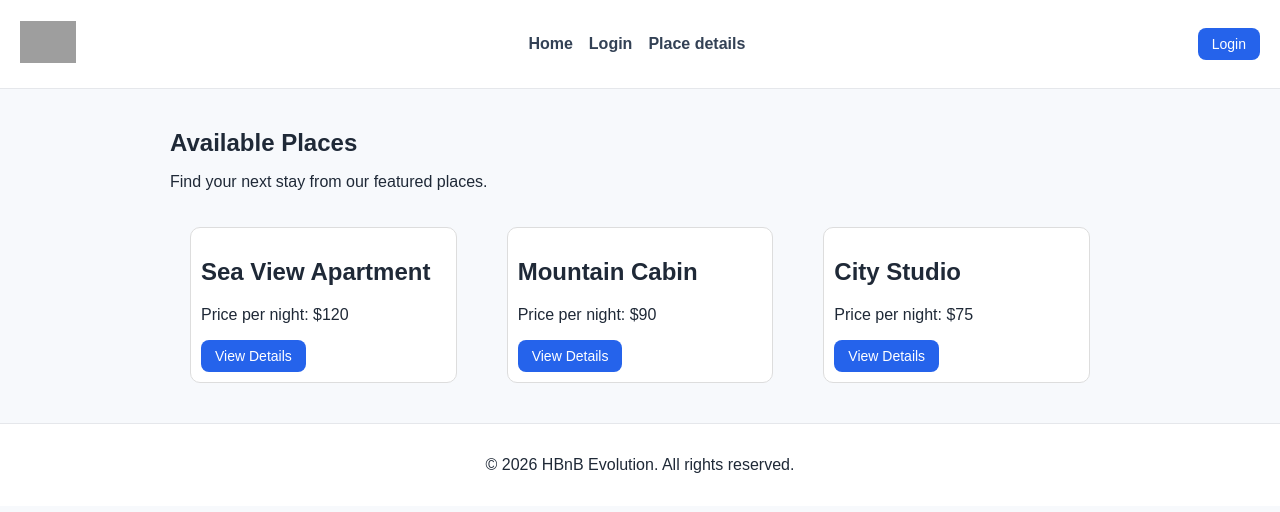
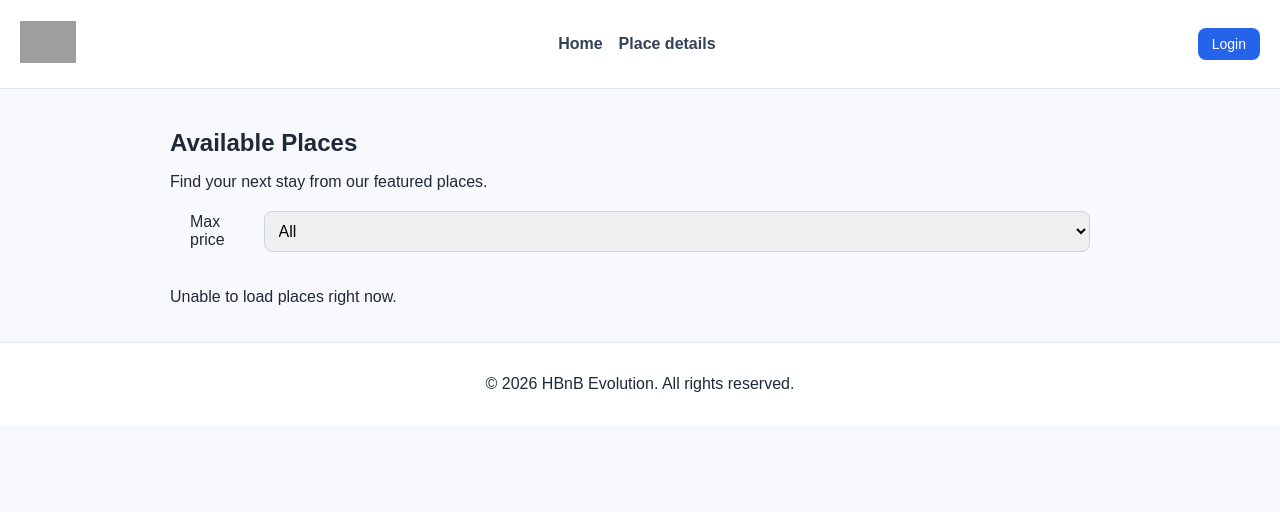
Before and after one commit to ahotb/holbertonschool-hbnb-abdullah, a Flask app: template part4/templates/index.html in a window 1280 px wide. Shown: the top 512 px of the page. Run offline with Flask 3, Linux system fonts and the light colour scheme; the template is opened without the code that fills it, so the values that code supplies are empty; grey boxes are pictures that could not be loaded.

Commit message:
feat: render places dynamically with auth-aware login visibility
Fetch places from the API, populate the index page via JavaScript, add client-side max-price filtering, and toggle the login link based on JWT cookie presence.

Made-with: Cursor

```diff
--- a/part4/static/scripts.js
+++ b/part4/static/scripts.js
@@ -1,7 +1,94 @@
-document.addEventListener("DOMContentLoaded", () => {
+function getCookie(name) {
+  const prefix = `${name}=`;
+  const parts = document.cookie.split(";");
+  for (let i = 0; i < parts.length; i += 1) {
+    const cookie = parts[i].trim();
+    if (cookie.startsWith(prefix)) {
+      return cookie.substring(prefix.length);
+    }
+  }
+  return "";
+}
+
+function setLoginVisibility() {
+  const loginLink = document.getElementById("login-link");
+  if (!loginLink) {
+    return "";
+  }
+  const token = getCookie("token");
+  loginLink.style.display = token ? "none" : "inline-block";
+  return token;
+}
+
+function applyPriceFilter() {
+  const filter = document.getElementById("price-filter");
+  const cards = document.querySelectorAll("#places-list .place-card");
+  if (!filter || cards.length === 0) {
+    return;
+  }
+
+  const maxPrice = filter.value;
+  cards.forEach((card) => {
+    const rawPrice = Number(card.dataset.price || 0);
+    const shouldShow = maxPrice === "all" || rawPrice <= Number(maxPrice);
+    card.style.display = shouldShow ? "block" : "none";
+  });
+}
+
+function displayPlaces(places) {
+  const placesList = document.getElementById("places-list");
+  if (!placesList) {
+    return;
+  }
+
+  placesList.innerHTML = "";
+
+  places.forEach((place) => {
+    const card = document.createElement("article");
+    card.className = "place-card";
+    const price = Number(place.price || 0);
+    card.dataset.price = String(price);
+
+    const title = place.title || "Untitled place";
+    const description = place.description || "No description available.";
+    const lat = place.latitude ?? "-";
+    const lng = place.longitude ?? "-";
+
+    card.innerHTML = `
+      <h2>${title}</h2>
+      <p>${description}</p>
+      <p><strong>Location:</strong> ${lat}, ${lng}</p>
+      <p><strong>Price per night:</strong> $${price}</p>
+      <a class="details-button" href="place.html">View Details</a>
+    `;
+    placesList.appendChild(card);
+  });
+
+  applyPriceFilter();
+}
+
+async function fetchPlaces(token) {
+  const headers = {};
+  if (token) {
+    headers.Authorization = `Bearer ${token}`;
+  }
+
+  const response = await fetch(`${window.location.origin}/api/v1/places/`, {
+    method: "GET",
+    headers,
+  });
+
+  if (!response.ok) {
+    throw new Error("Failed to fetch places");
+  }
+
+  const places = await response.json();
+  displayPlaces(Array.isArray(places) ? places : []);
+}
+
+function setupLoginForm() {
   const loginForm = document.getElementById("login-form");
   const errorBox = document.getElementById("login-error");
-
   if (!loginForm) {
     return;
   }
@@ -28,7 +115,6 @@ document.addEventListener("DOMContentLoaded", () => {
       });
 
       const data = await response.json().catch(() => ({}));
-
       if (!response.ok || !data.access_token) {
         const message = data.error || "Login failed. Please check your credentials.";
         if (errorBox) {
@@ -45,4 +131,29 @@ document.addEventListener("DOMContentLoaded", () => {
       }
     }
   });
+}
+
+function setupPriceFilter() {
+  const filter = document.getElementById("price-filter");
+  if (!filter) {
+    return;
+  }
+  filter.addEventListener("change", applyPriceFilter);
+}
+
+document.addEventListener("DOMContentLoaded", async () => {
+  const token = setLoginVisibility();
+  setupLoginForm();
+  setupPriceFilter();
+
+  if (document.getElementById("places-list")) {
+    try {
+      await fetchPlaces(token);
+    } catch (error) {
+      const placesList = document.getElementById("places-list");
+      if (placesList) {
+        placesList.innerHTML = "<p>Unable to load places right now.</p>";
+      }
+    }
+  }
 });
--- a/part4/static/styles.css
+++ b/part4/static/styles.css
@@ -64,6 +64,13 @@ main {
   gap: 10px;
 }
 
+.filters {
+  margin: 20px;
+  display: flex;
+  align-items: center;
+  gap: 10px;
+}
+
 .place-card,
 .review-card {
   margin: 20px;
--- a/part4/templates/header.html
+++ b/part4/templates/header.html
@@ -9,9 +9,8 @@
 
   <nav class="nav-bar" aria-label="Main navigation">
     <a href="index.html">Home</a>
-    <a href="login.html">Login</a>
     <a href="place.html">Place details</a>
   </nav>
 
-  <a href="login.html" class="login-button">Login</a>
+  <a id="login-link" href="login.html" class="login-button">Login</a>
 </header>
--- a/part4/templates/index.html
+++ b/part4/templates/index.html
@@ -16,27 +16,22 @@
         <p>Find your next stay from our featured places.</p>
       </section>
 
-      <section id="places" class="places-grid">
-        <article class="place-card">
-          <h2>Sea View Apartment</h2>
-          <p>Price per night: $120</p>
-          <a class="details-button" href="place.html">View Details</a>
-        </article>
+      <section class="filters">
+        <label for="price-filter">Max price</label>
+        <select id="price-filter" name="price-filter">
+          <option value="10">10</option>
+          <option value="50">50</option>
+          <option value="100">100</option>
+          <option value="all" selected>All</option>
+        </select>
+      </section>
 
-        <article class="place-card">
-          <h2>Mountain Cabin</h2>
-          <p>Price per night: $90</p>
-          <a class="details-button" href="place.html">View Details</a>
-        </article>
-
-        <article class="place-card">
-          <h2>City Studio</h2>
-          <p>Price per night: $75</p>
-          <a class="details-button" href="place.html">View Details</a>
-        </article>
+      <section id="places-list" class="places-grid">
+        <!-- Places are injected by scripts.js -->
       </section>
     </main>
 
     {% include 'footer.html' %}
+    <script src="{{ url_for('static', filename='scripts.js') }}"></script>
   </body>
 </html>
```
